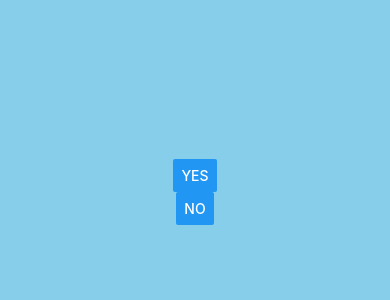
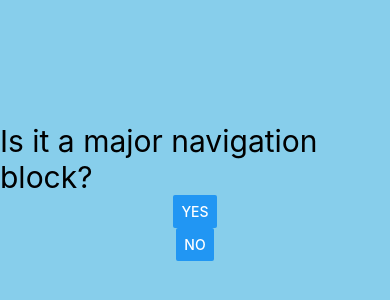
Before and after one commit to agnieszkasierbista/semanticAID, a React Native app: screen / in a window 390 px wide. Shown: the part 230-530 px from the top of the page. Built offline with nearby package versions, Linux system fonts and the light colour scheme.

Commit message:
Refactor

```diff
--- a/App.tsx
+++ b/App.tsx
@@ -5,18 +5,32 @@ import {questions} from "./questions";
 
 export default function App() {
 
-    const [q, setQ] = useState(questions);
-    const [counter, setCounter] = useState(0);
+    const [currentQnA, setCurrentQnA] = useState(questions);
+    const [element, setElement] = useState("");
 
-    function goToTheNextQuestion() {
-        setCounter((counter) => counter + 1)
+
+    function pressYes() {
+        if (typeof currentQnA.yes === "string") {
+            setElement(currentQnA.yes)
+        } else {
+            setCurrentQnA(currentQnA.yes)
+        }
+    }
+
+    function pressNo() {
+        if (typeof currentQnA.no === "string") {
+            setElement(currentQnA.no)
+        } else {
+            setCurrentQnA(currentQnA.no)
+        }
     }
 
     return (
         <View style={styles.container}>
-            <Text style={{fontSize: 30}}>{q[counter]}</Text>
-            <Button title={"Yes"} onPress={goToTheNextQuestion}/>
-            <Button title={"No"} onPress={goToTheNextQuestion}/>
+            <Text style={{fontSize: 30}}>{currentQnA.q}</Text>
+            <Button title={"Yes"} onPress={pressYes}/>
+            <Button title={"No"} onPress={pressNo}/>
+            <Text style={{fontSize: 30}}>{element}</Text>
         </View>
     );
 }
--- a/questions.ts
+++ b/questions.ts
@@ -1,4 +1,10 @@
-export const questions =
+interface Questions {
+    q: string,
+    yes: string | Questions,
+    no: string | Questions
+}
+
+export const questions : Questions =
     {
         q: "Is it a major navigation block?",
         yes: "nav",
```
